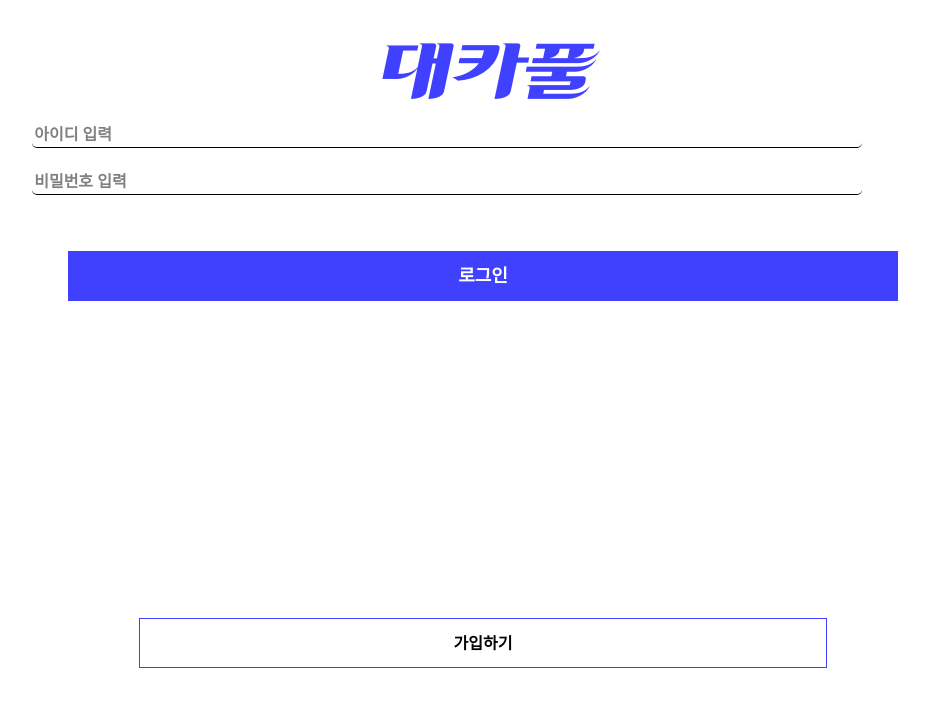
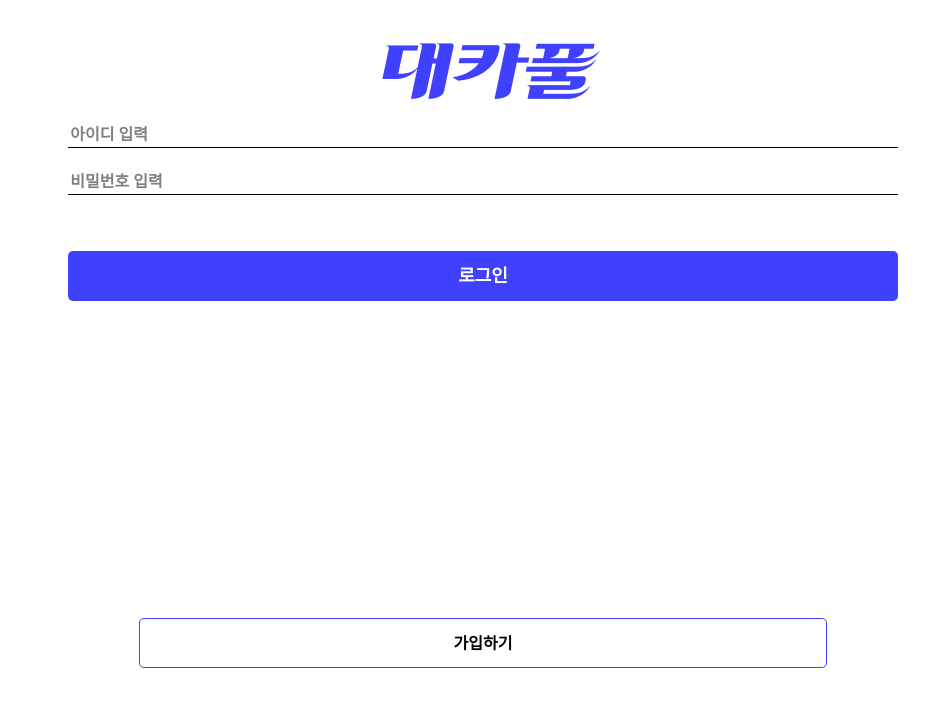
Before and after one commit to GDSC-Daejin/waffle-TripleJack-FrontEnd, a React (Create React App) app: page / in a window 1280 px wide. Shown: the top 706 px of the page, without its empty margins (157-1086 px from the left). Built offline with nearby package versions, Linux system fonts and the light colour scheme.

Commit message:
거의 완료

```diff
--- a/src/App.css
+++ b/src/App.css
@@ -2,6 +2,12 @@
   font-family: "ADLYeonnamdong";
   font-weight: 50;
   src: url("./fonts/ADLYeonnamdongSlanted.otf");
+}
+
+.homeTopFont {
+  font-family: "ADLYeonnamdong";
+  font-size: 30px;
+  color: #4040ff;
 }
 
 .logo {
@@ -36,70 +42,11 @@
   width: 100%;
 }
 
-.InputWrap {
-  width: 90%;
-  background-color: white;
-  height: 150px;
-
-  display: flex;
-  flex-direction: column;
-  justify-content: center;
-
-  margin-left: 0;
-  margin-right: 0;
-}
-.idpw {
-  display: block;
-  margin: 10px;
-  border-top: none; /* 위쪽 테두리를 없애기 위해 추가 */
-  border-left: none; /* 왼쪽 테두리를 없애기 위해 추가 */
-  border-right: none; /* 오른쪽 테두리를 없애기 위해 추가 */
-  border-bottom: 1px solid; /* 아래쪽 테두리를 굵게 강조하기 위해 추가 */
-}
-
-.idpw::placeholder {
-  color: gray; /* 원하는 색상으로 변경하세요 */
-  font-weight: bold;
-}
-
-.loginBtnWrap {
-  width: 90%;
-  padding-top: 5%;
-  padding-bottom: 2%;
-  margin: auto;
-}
-
-.loginBtn {
-  width: 100%;
-  background-color: #4040ff;
-  color: white;
-  font-weight: bold;
-  height: 50px;
-  font-size: large;
-  border: none;
-}
-
 .findIdPw ul {
   list-style: none;
   display: flex;
   padding: 0;
   margin: auto;
-}
-
-.email {
-  padding: 2%;
-  width: 100%;
-  text-align: center;
-  margin-top: 30%;
-}
-
-.emailBtn {
-  border: solid 1px #4040ff;
-  font-weight: bold;
-  font-size: 800;
-  width: 70%;
-  height: 50px;
-  background-color: white;
 }
 
 .selectWrap {
--- a/src/App.js
+++ b/src/App.js
@@ -2,11 +2,11 @@ import "bootstrap/dist/css/bootstrap.min.css";
 import "./App.css";
 
 import { Routes, Route } from "react-router-dom";
-import Login from "./routes/Login.js";
+import Login from "./routes/Login/Login.js";
 import Passenger from "./routes/Passenger.js";
 import Driver from "./routes/Driver.js";
 import Sign from "./routes/Sign/Sign.js";
-import Home from "./routes/Home.js";
+import Home from "./routes/Home/Home.js";
 import { CookiesProvider } from "react-cookie";
 import Mypage from "./routes/Mypage.js";
 
--- a/src/component/trip/trip.js
+++ b/src/component/trip/trip.js
@@ -173,12 +173,12 @@ function Trip(props) {
                 carNum: { value: carNum, type: typeof carNum },
                 goTime: { value: goTime, type: typeof goTime },
                 recruit: { value: recruit, type: typeof recruit },
-                des: { value: des },
-                dep: { value: dep },
+                des: { value: des, type: typeof des },
+                dep: { value: dep, type: typeof dep },
                 schoolState: { value: schoolState, type: typeof schoolState },
-                selectDate: { value: selectDate },
+                selectDate: { value: selectDate }, //YY-MM-DD
               }; //DB에 전달할 객체
-
+              console.log(tripSet);
               if (tripCheck === false) {
                 props.setTrip(false); // 창닫기
 
--- a/src/routes/Home.js
+++ b/src/routes/Home/Home.js
@@ -1,13 +1,14 @@
 import React from "react";
-import "../App.css";
-import "../Home.css";
-import BottomNav from "../component/bottomNav";
+import "../../App.css";
+import styles from "../Home/Home.module.css";
+import "../Home/Home.module.css";
+import BottomNav from "../../component/bottomNav";
 import { useNavigate } from "react-router-dom";
 function Home(props) {
   const navigate = useNavigate();
   return (
     <div className="contentWrap">
-      <div className="homeDiv Top">
+      <div className={`${styles.homeDiv} ${styles.Top}`}>
         <p
           className="homeTopFont"
           onClick={() => {
@@ -17,12 +18,12 @@ function Home(props) {
           대카풀
         </p>
         <img
-          src={process.env.PUBLIC_URL + "/images/alram.png"}
+          src={process.env.PUBLIC_URL + "./images/alram.png"}
           style={{ height: "30px", width: "30px" }}
         ></img>
       </div>
 
-      <div className="homeDiv">
+      <div className={styles.homeDiv}>
         <img
           src={process.env.PUBLIC_URL + "/images/123.jpg"}
           style={{
@@ -34,9 +35,9 @@ function Home(props) {
         />
       </div>
 
-      <div className="homeDiv select">
+      <div className={`${styles.homeDiv} ${styles.select}`}>
         <div
-          className="selectImg"
+          className={styles.selectImg}
           onClick={() => {
             navigate("/passenger");
           }}
@@ -48,7 +49,7 @@ function Home(props) {
           <p>탑승자</p>
         </div>
         <div
-          className="selectImg"
+          className={styles.selectImg}
           onClick={() => {
             navigate("/driver");
           }}
@@ -62,11 +63,11 @@ function Home(props) {
       </div>
 
       <div
-        className="homeDiv"
+        className={styles.homeDiv}
         style={{ backgroundColor: "lightgrey", flex: "1" }}
       >
         <p>최신 게시글</p>
-        <div className="homeList">
+        <div className={styles.homeList}>
           <img
             src={process.env.PUBLIC_URL + "/images/profile.png"}
             style={{ width: "50px", height: "50px" }}
--- a/src/Home.css
+++ b/src/routes/Home/Home.module.css
@@ -32,9 +32,3 @@ p {
   /* background-color: lightgray; */
   align-items: center;
 }
-
-.homeTopFont {
-  font-family: "ADLYeonnamdong";
-  font-size: 30px;
-  color: #4040ff;
-}
--- a/src/routes/Login.js
+++ b/src/routes/Login/Login.js
@@ -1,7 +1,8 @@
 import React, { useState } from "react";
 import { useNavigate } from "react-router-dom";
-import { loginService } from "../apis/loginService"; // otpService는 예시입니다.
+import { loginService } from "../../apis/loginService";
 import { useCookies } from "react-cookie";
+import styles from "./Login.module.css";
 
 function Login(props) {
   const navigate = useNavigate();
@@ -37,34 +38,33 @@ function Login(props) {
     <div className="contentWrap">
       <div className="logo">대카풀</div>
 
-      <form onSubmit={handleLogin} className="InputWrap">
+      <form onSubmit={handleLogin} className={styles.InputWrap}>
         <input
-          className="idpw"
+          className={styles.idpw}
           type="text"
           placeholder="아이디 입력"
           value={studId}
           onChange={(e) => setStudId(e.target.value)}
         />
         <input
-          className="idpw"
+          className={styles.idpw}
           type="password"
           placeholder="비밀번호 입력"
           value={passWord}
           onChange={(e) => setPassWord(e.target.value)}
         />
-        <div className="loginBtnWrap">
-          <button type="submit" className="loginBtn">
+        <div className={styles.loginBtnWrap}>
+          <button type="submit" className={styles.loginBtn}>
             로그인
           </button>
         </div>
       </form>
 
-      <div className="email">
+      <div className={styles.email}>
         <button
-          className="emailBtn"
+          className={styles.emailBtn}
           onClick={() => {
             navigate("/sign");
-            // navigate("/Driver");
           }}
         >
           가입하기
--- /dev/null
+++ b/src/routes/Login/Login.module.css
@@ -0,0 +1,62 @@
+.InputWrap {
+  width: 90%;
+  background-color: white;
+  height: 150px;
+
+  display: flex;
+  flex-direction: column;
+  justify-content: center;
+  align-items: center;
+
+  margin-left: 0;
+  margin-right: 0;
+}
+.idpw {
+  display: block;
+  margin: 10px;
+  border-top: none; /* 위쪽 테두리를 없애기 위해 추가 */
+  border-left: none; /* 왼쪽 테두리를 없애기 위해 추가 */
+  border-right: none; /* 오른쪽 테두리를 없애기 위해 추가 */
+  border-bottom: 1px solid; /* 아래쪽 테두리를 굵게 강조하기 위해 추가 */
+  border-radius: 0;
+}
+
+.idpw::placeholder {
+  color: gray; /* 원하는 색상으로 변경하세요 */
+  font-weight: bold;
+}
+
+.loginBtnWrap {
+  width: 90%;
+  padding-top: 5%;
+  padding-bottom: 2%;
+  margin: auto;
+}
+
+.loginBtn {
+  width: 100%;
+  background-color: #4040ff;
+  color: white;
+  font-weight: bold;
+  height: 50px;
+  font-size: large;
+  border: none;
+  border-radius: 5px;
+}
+
+.email {
+  padding: 2%;
+  width: 100%;
+  text-align: center;
+  margin-top: 30%;
+}
+
+.emailBtn {
+  border: solid 1px #4040ff;
+  font-weight: bold;
+  font-size: 800;
+  width: 70%;
+  height: 50px;
+  background-color: white;
+  border-radius: 5px;
+}
```
Also changed, not shown: src/apis/test.js (deleted, +0 -10 lines), memo.txt (added), schema.txt, src/routes/Login.module.css (deleted).
